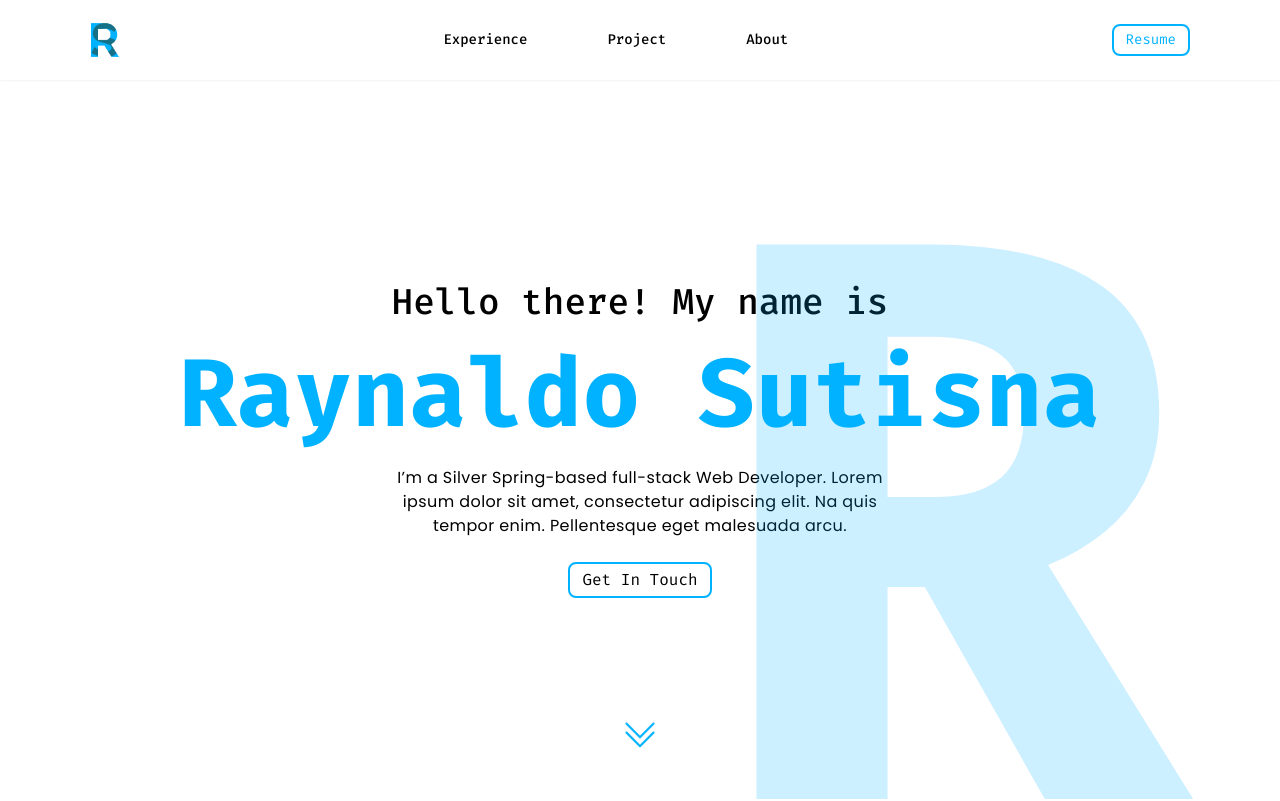
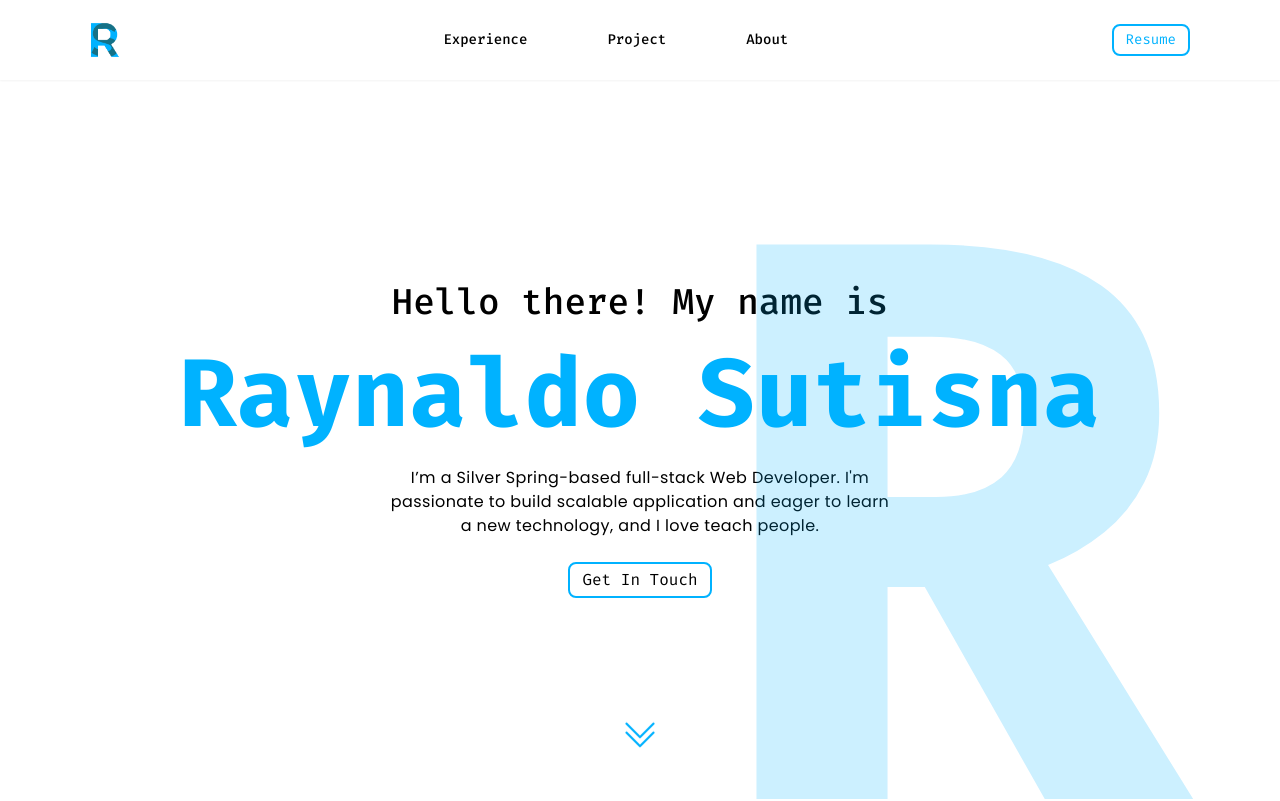
Before and after one commit to raaynaldo/raynaldosutisna, a Next.js app: page / in a window 1280 px wide. Shown: the top 801 px of the page. Built offline with nearby package versions, Linux system fonts and the light colour scheme.

Commit message:
feat: update desc

```diff
--- a/pages/index.jsx
+++ b/pages/index.jsx
@@ -57,9 +57,9 @@ export default function Home() {
             Raynaldo Sutisna
           </h1>
           <p className='max-w-xs tracking-wide text-center md:max-w-lg'>
-            I’m a Silver Spring-based full-stack Web Developer. Lorem ipsum
-            dolor sit amet, consectetur adipiscing elit. Na quis tempor enim.
-            Pellentesque eget malesuada arcu.
+            I’m a Silver Spring-based full-stack Web Developer. I'm passionate
+            to build scalable application and eager to learn a new technology,
+            and I love teach people.
           </p>
           <button className='px-3 py-1 text-base border-2 rounded-lg border-primary font-firaCode'>
             Get In Touch
```
